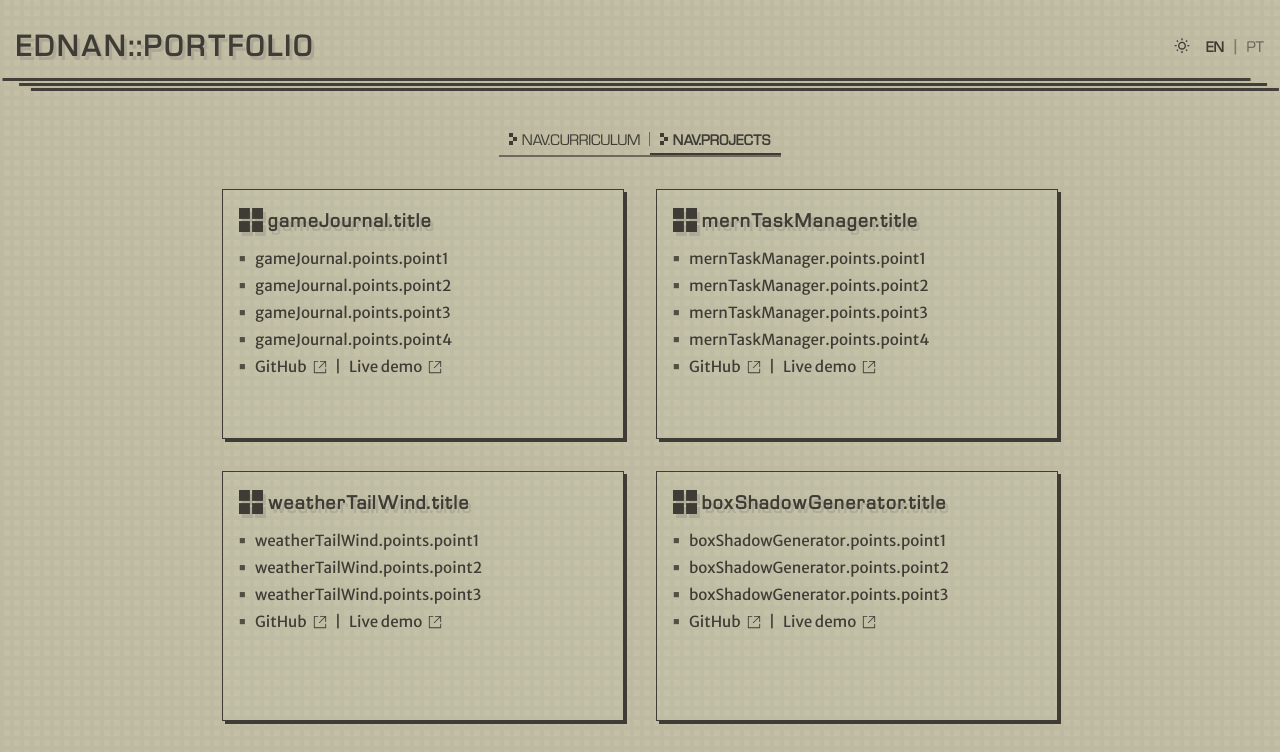
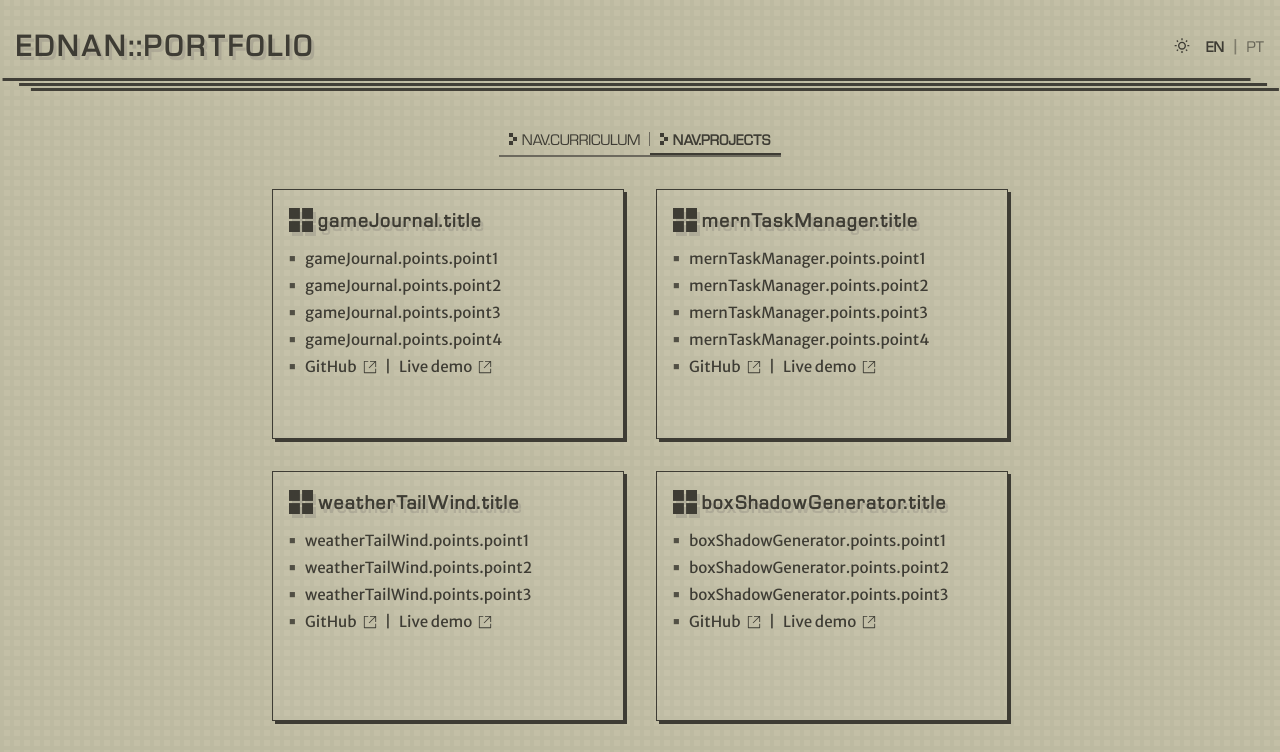
Before and after one commit to ednanf/portfolio, a React (Vite) app: page /projects in a window 1280 px wide. Shown: the top 752 px of the page. Built offline with nearby package versions, Linux system fonts and the light colour scheme; what i18next-resources-to-backend would draw is missing.

Commit message:
fix(ProjectsPage): update project titles for consistency and adjust layout for better responsiveness

```diff
--- a/src/locales/en/projectsPage.json
+++ b/src/locales/en/projectsPage.json
@@ -18,7 +18,7 @@
     }
   },
   "weatherTailWind": {
-    "title": "Weather Tailwind",
+    "title": "Tailwind",
     "points": {
       "point1": "Built a weather application using React and Tailwind CSS.",
       "point2": "Integrated with OpenWeather API for real-time weather data.",
--- a/src/locales/pt/projectsPage.json
+++ b/src/locales/pt/projectsPage.json
@@ -1,6 +1,6 @@
 {
   "gameJournal": {
-    "title": "Game Journal",
+    "title": "Diário de Jogos",
     "points": {
       "point1": "Construí um PWA fullstack, instalável em iOS/Android.",
       "point2": "Implementei autenticação de usuário e persistência de dados com MongoDB.",
@@ -18,7 +18,7 @@
     }
   },
   "weatherTailWind": {
-    "title": "Weather Tailwind",
+    "title": "Tailwind",
     "points": {
       "point1": "Construí uma aplicação de previsão do tempo usando React e Tailwind CSS.",
       "point2": "Integrei com a API OpenWeather para dados climáticos em tempo real.",
--- a/src/pages/ProjectsPage/ProjectsPage.tsx
+++ b/src/pages/ProjectsPage/ProjectsPage.tsx
@@ -3,8 +3,6 @@ import { useTranslation } from 'react-i18next';
 import ProjectCard from '../../components/ProjectCard/ProjectCard';
 import styles from './ProjectsPage.module.css';
 import sharedStyles from '../shared.module.css';
-
-// TODO: Implement grid structure instead of flex on higher resolutions to make it look better
 
 const ProjectsPage: React.FC = () => {
   const { i18n } = useTranslation();
--- a/src/pages/shared.module.css
+++ b/src/pages/shared.module.css
@@ -27,7 +27,7 @@
 
 @media (min-width: 900px) {
   .pageContent {
-    max-width: 900px;
+    max-width: 800px;
     margin-left: auto;
     margin-right: auto;
     padding-left: 2rem;
```
